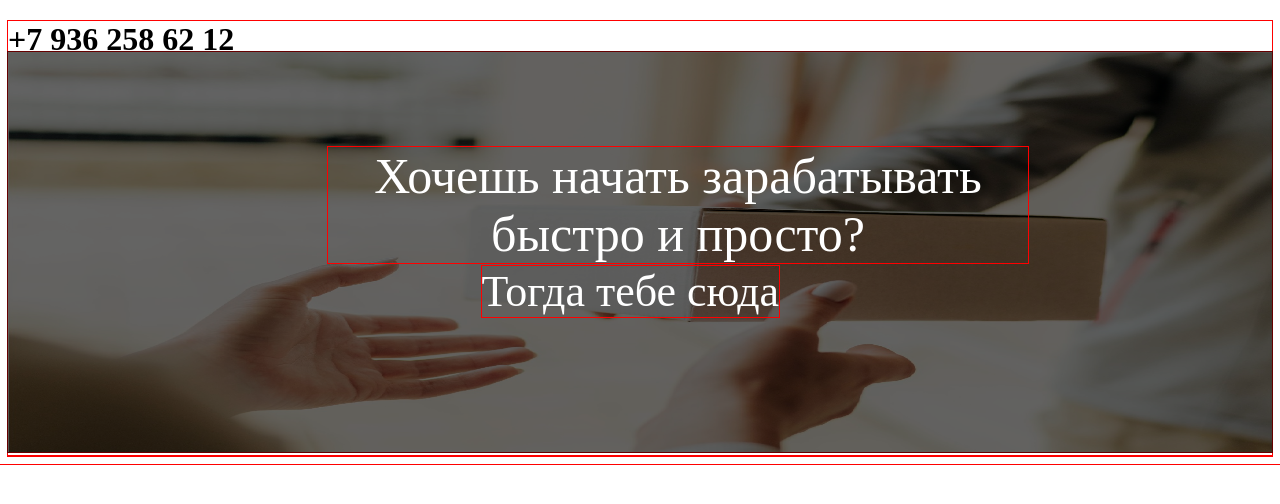
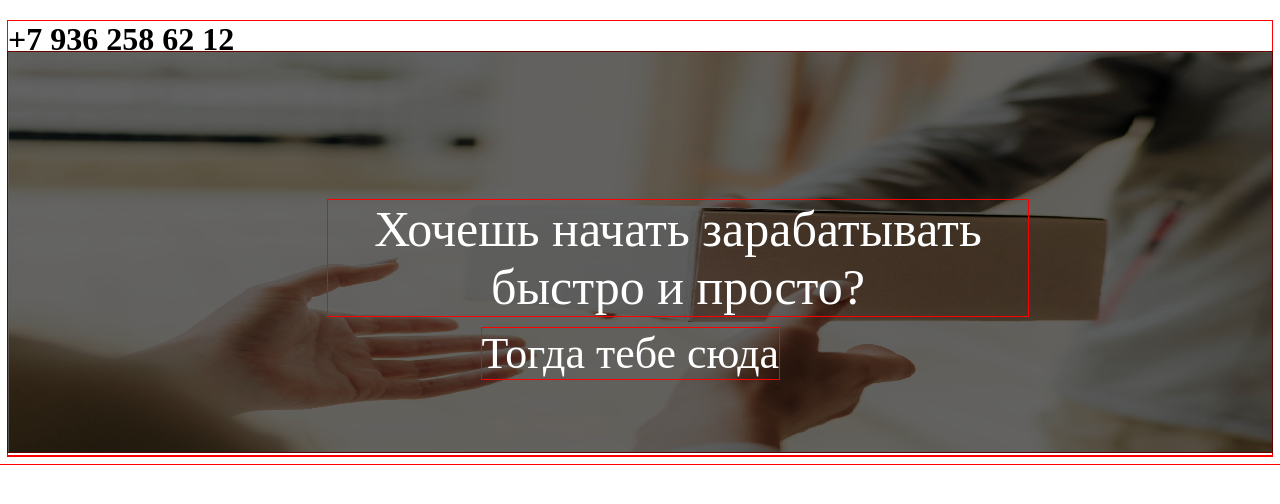
Before and after one commit to Zo1D/regiongroop, a plain HTML site: page index.html in a window 1280 px wide. Drawn offline with Linux system fonts and the light colour scheme.

Commit message:
Update style.css

```diff
--- a/css/style.css
+++ b/css/style.css
@@ -18,7 +18,7 @@
 }
 .txt1{
     color: white;
-     margin-top: -309px;
+     margin:-20% 25%;
     position	: absolute;
     margin-left: 25%;
     font-size: 50px;
@@ -27,9 +27,9 @@
 }
 .txt2{
     color: white;
-     margin-top: -190px;
+     margin:-10% 37%;
     position	: absolute;
     margin-left: 37%;
-    font-size: 44px
+    font-size: 44px;
 
 }
```
